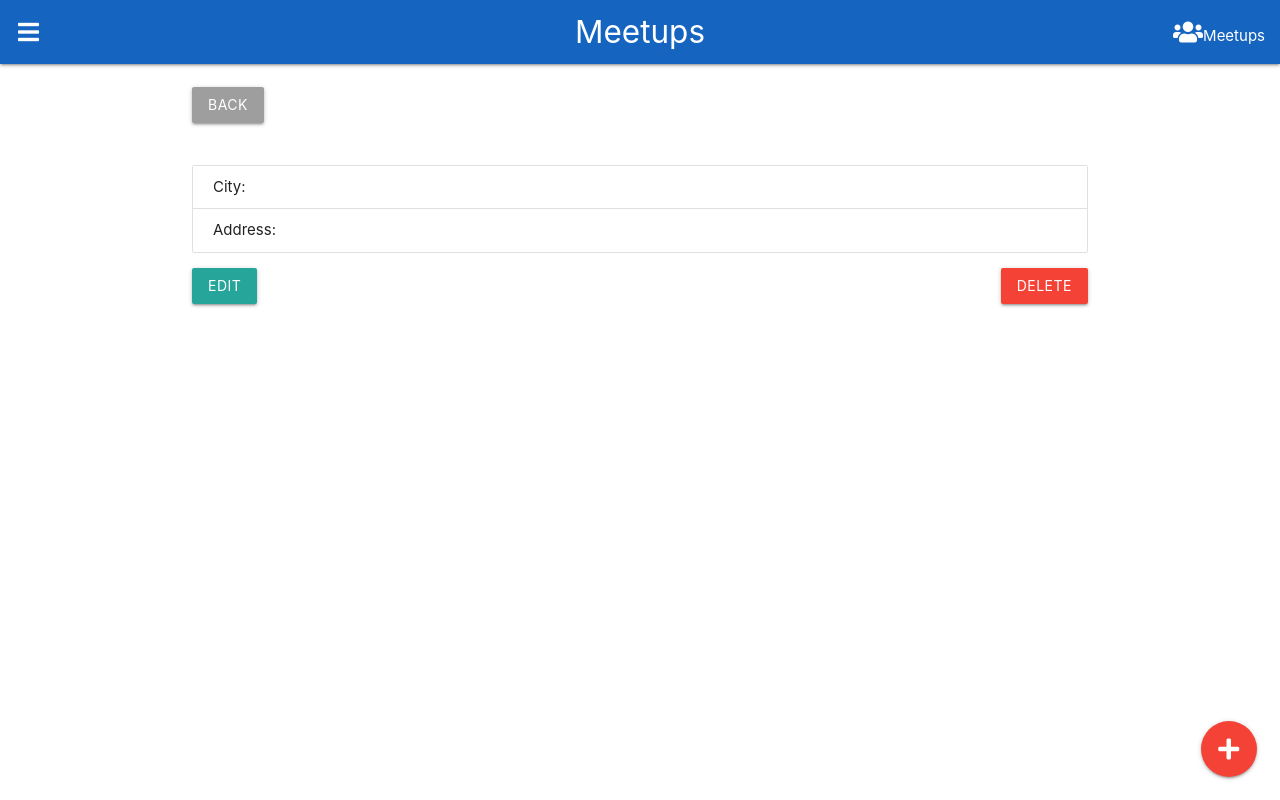
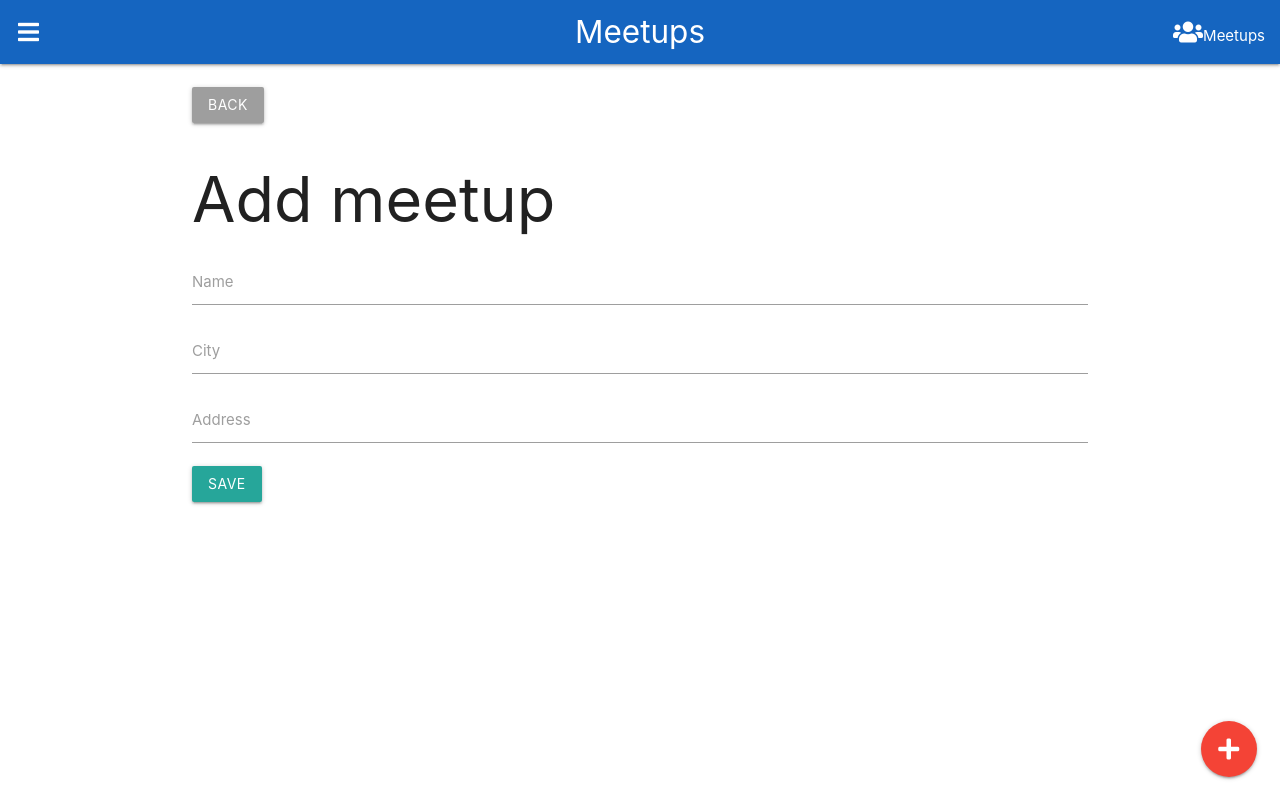
Before and after one commit to roxana-oprea/meetupz, a React (Create React App) app: page /meetups/add in a window 1280 px wide. Built offline with nearby package versions, Linux system fonts and the light colour scheme; no server answers.

Commit message:
add addMeetup component and save data in db

```diff
--- a/db.json
+++ b/db.json
@@ -1,4 +1,3 @@
-
 {
   "meetups": [
     {
@@ -12,6 +11,12 @@
       "city": "Los Angeles",
       "address": "2 Albany st",
       "id": "2"
+    },
+    {
+      "name": "Roxana Oprea",
+      "city": "Cluj-Napoca",
+      "address": "bld. Nicolae Titulescu, nr. 38, bl. P18, ap. 34",
+      "id": "_59EXB1"
     }
   ]
 }
--- /dev/null
+++ b/src/components/AddMeetup.js
@@ -0,0 +1,58 @@
+import React, {Component} from 'react';
+import axios from 'axios';
+import {Link} from 'react-router-dom';
+
+class AddMeetup extends Component {
+
+  addMeetup(newMeetup) {
+    axios.request({
+      method: 'post',
+      url: 'http://localhost:3001/meetups',
+      data: newMeetup
+    }).then(response => {
+      this.props.history.push('/');
+    }).catch(err => console.log(err));
+
+  };
+
+  onSubmit(e) {
+    let newMeetup = {
+      name: this.refs.name.value,
+      city: this.refs.city.value,
+      address: this.refs.address.value
+    };
+
+    this.addMeetup(newMeetup);
+    e.preventDefault();
+    return 1;
+  }
+
+  render() {
+    return (
+      <div>
+        <br/>
+        <Link className="btn grey"
+              to="/">Back</Link>
+        <h1>Add meetup</h1>
+        <form onSubmit={this.onSubmit.bind(this)}>
+          <div className="input-field">
+            <input type="text" name="name" ref="name"/>
+            <label htmlFor="name">Name</label>
+          </div>
+          <div className="input-field">
+            <input type="text" name="city" ref="city"/>
+            <label htmlFor="city">City</label>
+          </div>
+          <div className="input-field">
+            <input type="text" name="address" ref="address"/>
+            <label htmlFor="address">Address</label>
+          </div>
+          <input type="submit" value="Save" className="btn"/>
+        </form>
+      </div>
+    )
+  }
+}
+
+
+export default AddMeetup;
--- a/src/components/Main.js
+++ b/src/components/Main.js
@@ -3,12 +3,14 @@
 import Meetups from './Meetups';
 import About from './About';
 import MeetupDetails from "./MeetupDetails";
+import AddMeetup from './AddMeetup';
 
 const Main = () => (
   <main>
     <Switch>
       <Route exact path='/' component={Meetups}/>
       <Route exact path='/about' component={About}/>
+      <Route exact path='/meetups/add' component={AddMeetup}/>
       <Route exact path='/meetups/:id' component={MeetupDetails}/>
     </Switch>
   </main>
```
